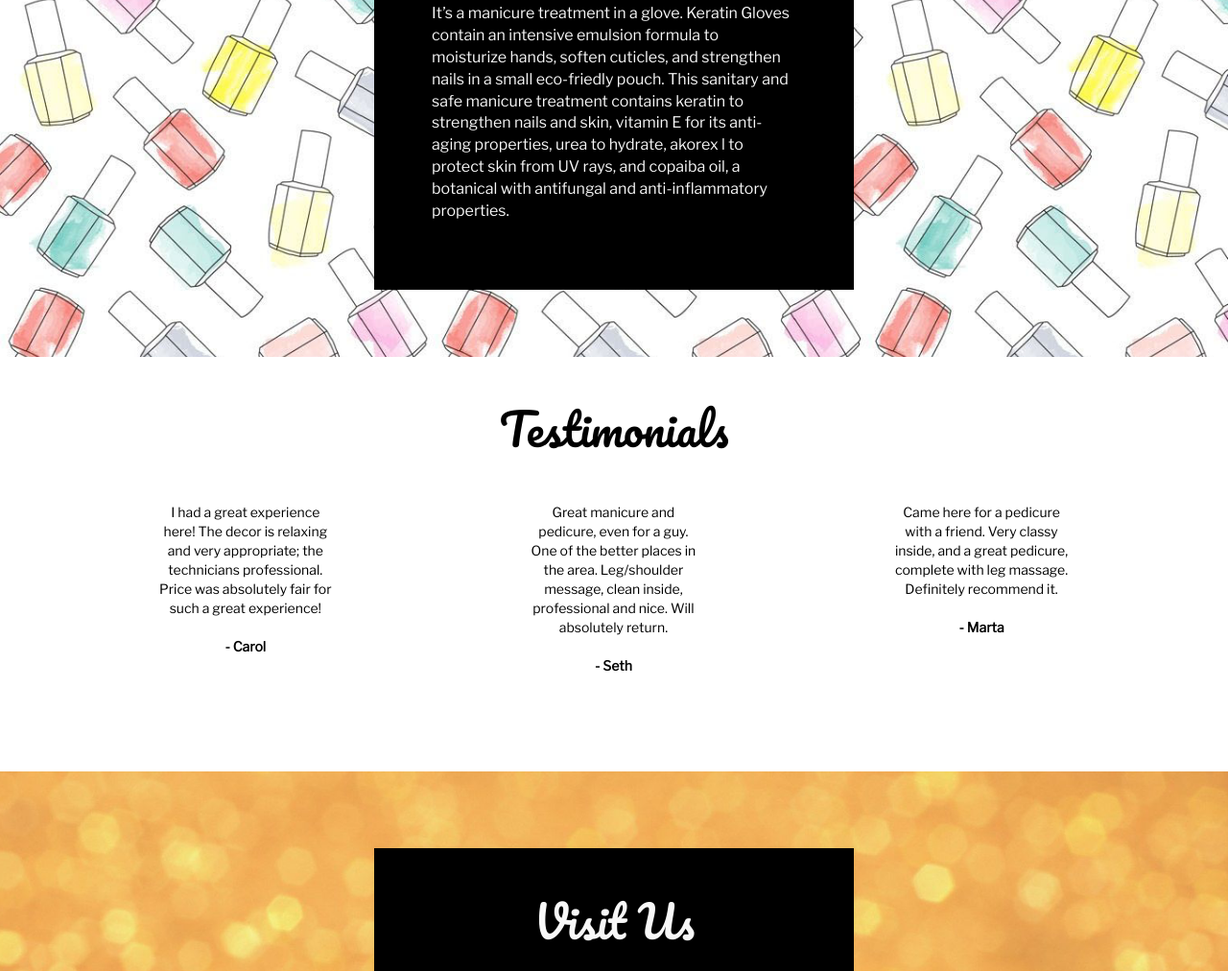
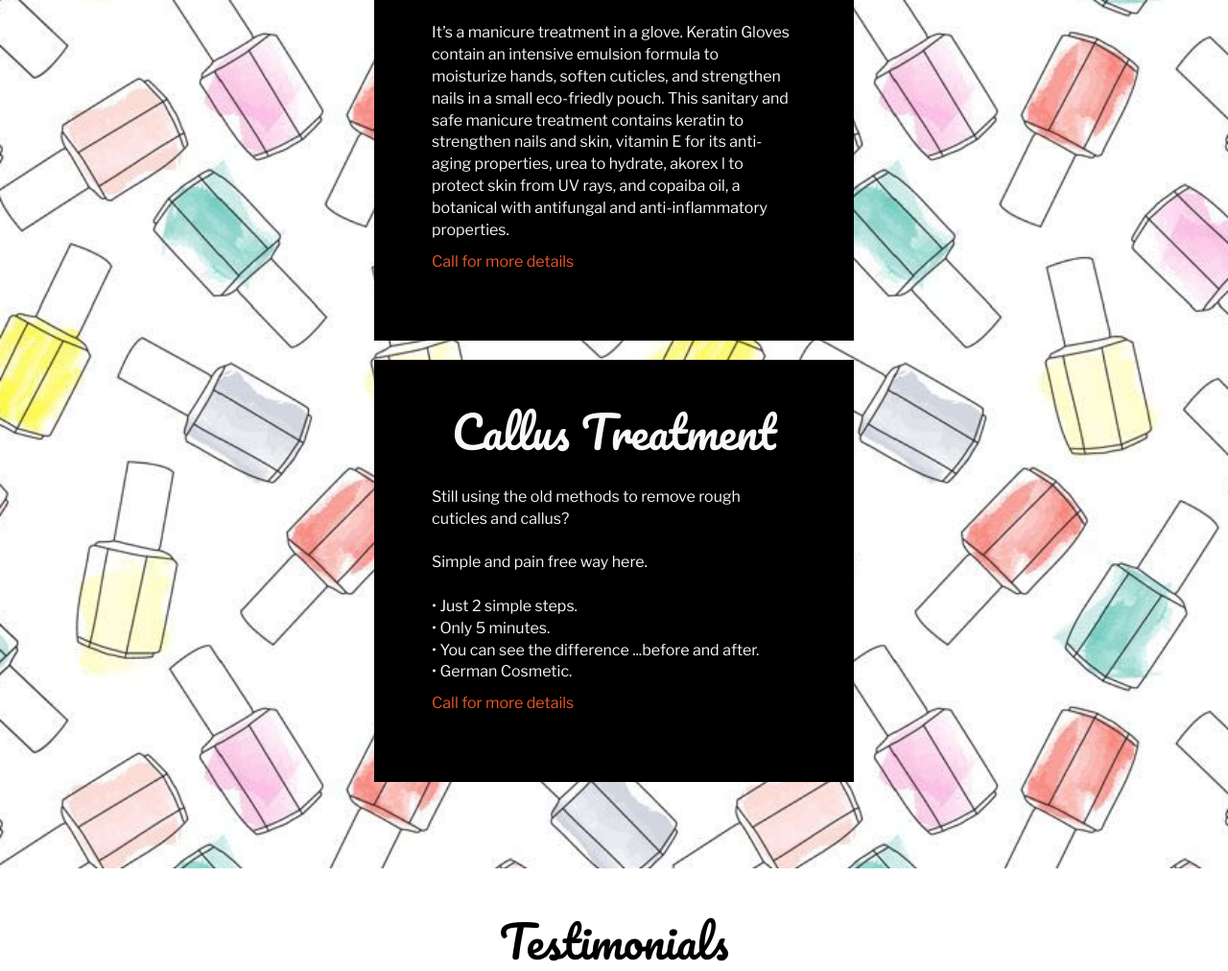
Before and after one commit to jagawebdev/nail-crush, a plain HTML site: page index.html at #/landing in a window 1280 px wide. Shown: the part 1125-2137 px from the top of the page at 96% size. Drawn offline with nearby package versions, Linux system fonts and the light colour scheme; some packages are replaced by stand-ins of ours.

Commit message:
add treatment box

```diff
--- a/css/main.scss
+++ b/css/main.scss
@@ -119,12 +119,16 @@ h1 {
     background-color: black;
     width: 500px;
     padding: 20px 60px 60px;
-    margin: auto;
+    margin: 20px auto;
     font-size: 16px;
     font-weight: 400;
     text-align: left;
     text-transform: none;
     color: $off-white;
+}
+
+.special-cta {
+    color: $orange;
 }
 
 //=======TESTIMONIAL SECTION========//
--- a/templates/landing.html
+++ b/templates/landing.html
@@ -24,6 +24,20 @@
             anti-aging properties, urea to hydrate, akorex l to protect skin
             from UV rays, and copaiba oil, a botanical with antifungal and
             anti-inflammatory properties.</p>
+            <p class="special-cta">Call for more details</p>
+        </div>
+
+         <div class="special-box">
+            <h1>Callus Treatment</h1>
+            <p>Still using the old methods to remove rough cuticles and callus?<br/><br/>
+            Simple and pain free
+            way here.
+            <br/><br/>
+            • Just 2 simple steps.<br/>
+            • Only 5 minutes.<br/>
+            • You can see the difference ...before and after.<br/>
+            • German Cosmetic.</p>
+            <p class="special-cta">Call for more details</p>
         </div>
     </div>
 
```
Also changed, not shown: css/main.css, 1 other file.
